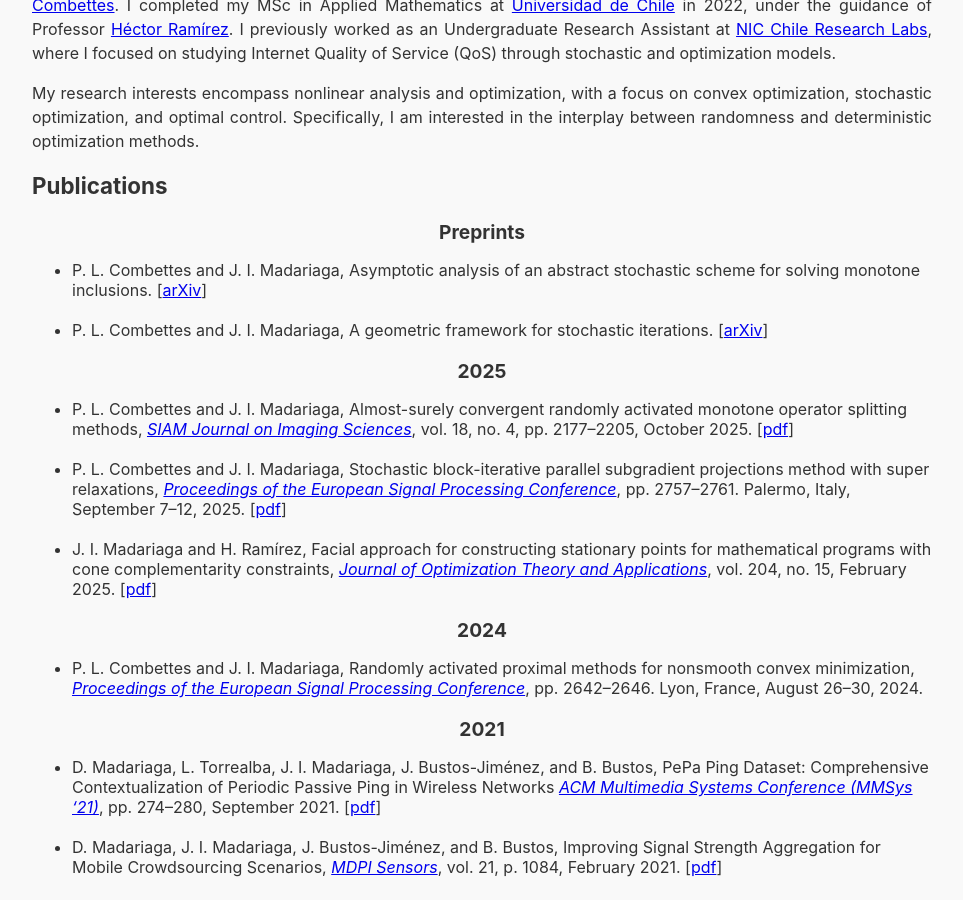
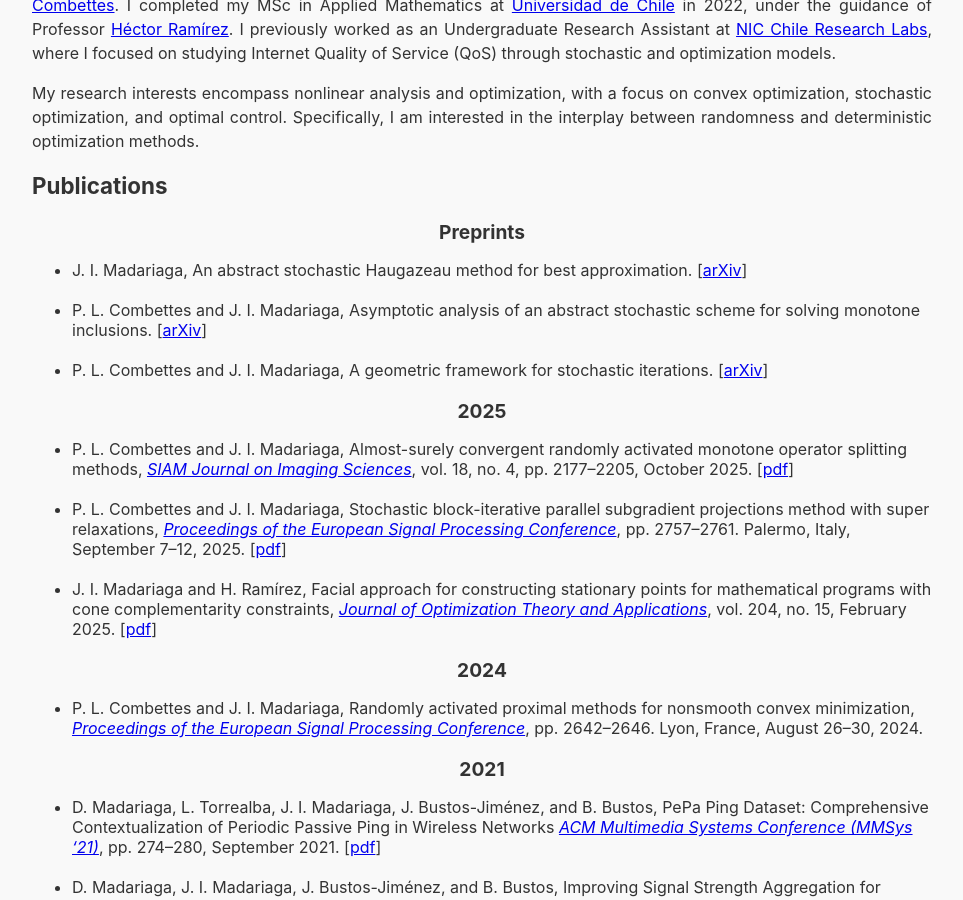
Before and after one commit to jmadariagar/jmadariagar.github.io, a Jekyll site: the page built from index.md, in a window 1280 px wide and 900 px high, scrolled down 776 px. Shown: the whole window, without its empty margins (158-1121 px from the left). Built offline with Jekyll 4.4.1, drawn with Linux system fonts in a browser that asks for light colours; our own code applies the rules of GitHub Pages for plain Markdown files; a script that is not in the unit is left out.

Commit message:
Update index.md

```diff
--- a/index.md
+++ b/index.md
@@ -19,6 +19,7 @@ My research interests encompass nonlinear analysis and optimization, with a focu
 
 ## Publications
 <center> <h3>Preprints</h3> </center>
+* J. I. Madariaga, An abstract stochastic Haugazeau method for best approximation. [[arXiv](https://arxiv.org/abs/2603.00891)]<br><br>
 * P. L. Combettes and J. I. Madariaga, Asymptotic analysis of an abstract stochastic scheme for solving monotone inclusions. [[arXiv](https://arxiv.org/abs/2512.03023)]<br><br>
 * P. L. Combettes and J. I. Madariaga, A geometric framework for stochastic iterations. [[arXiv](https://arxiv.org/abs/2504.02761)]
 
```
